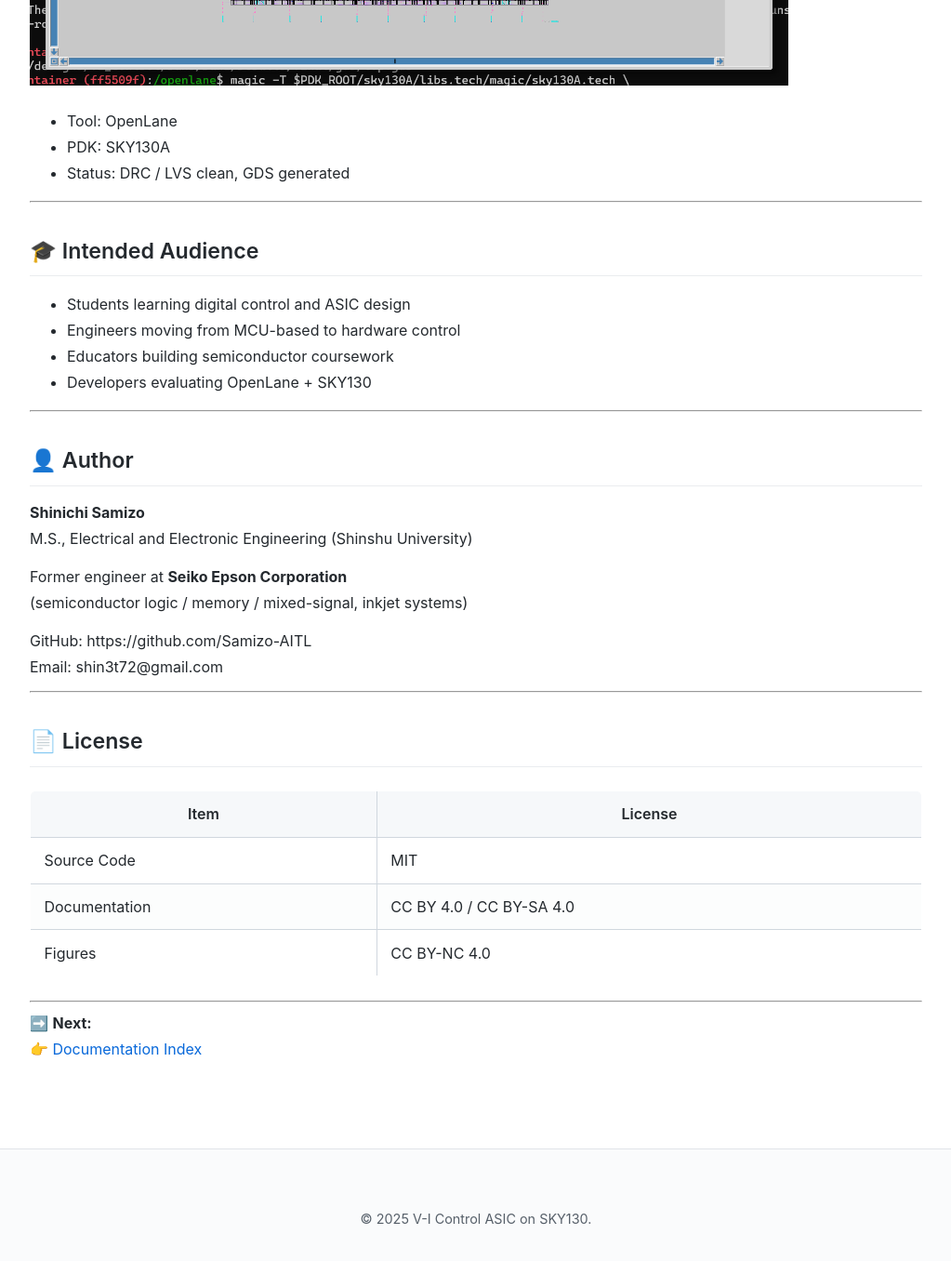
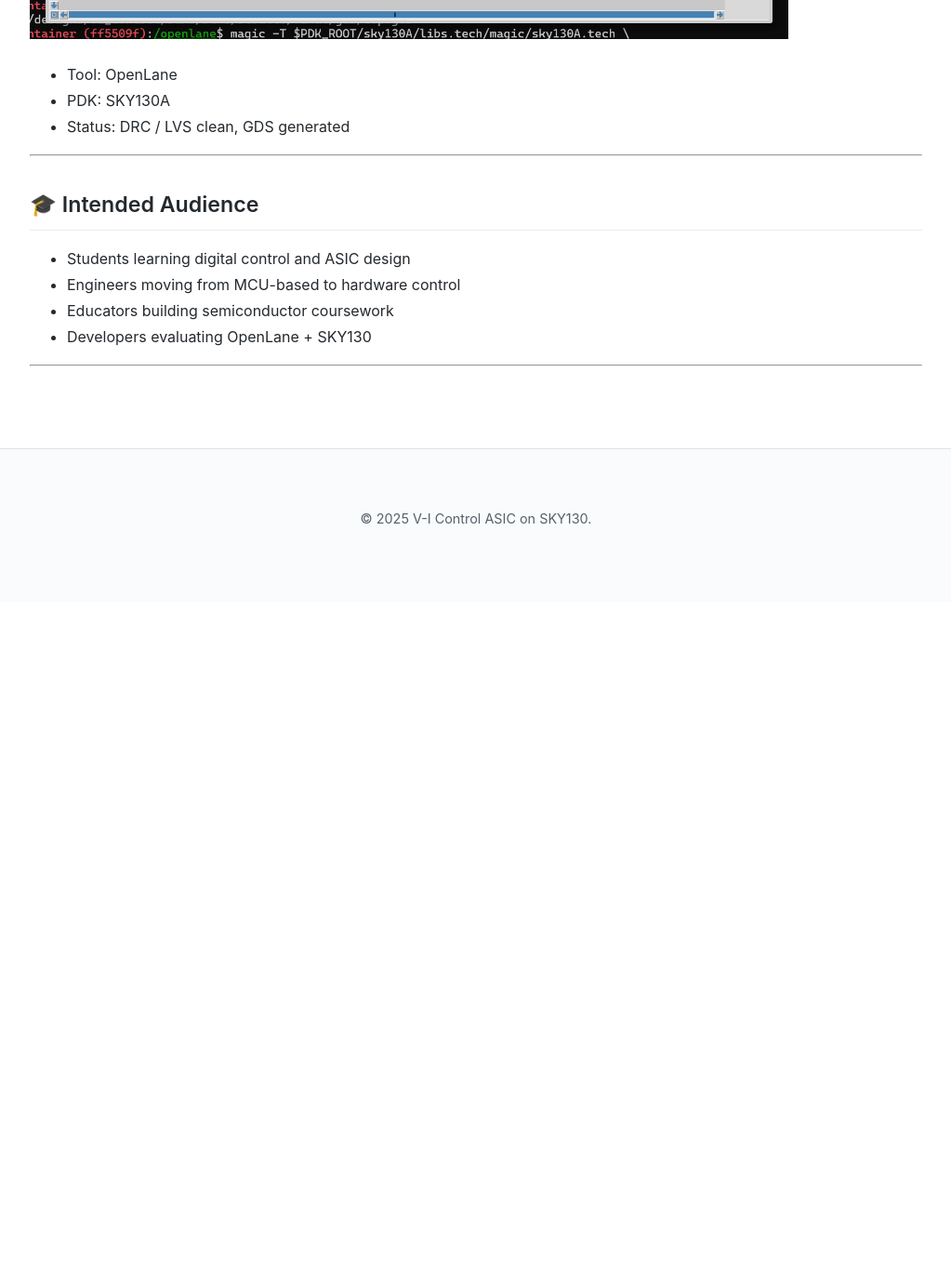
Before and after one commit to Samizo-AITL/vi-control-asic-sky130, a Jekyll site: the page built from index.md, in a window 1280 px wide and 1400 px high, scrolled down 3791 px. Shown: the top 1356 px of the window at 93% size, without its empty margins (128-1151 px from the left). Built offline with Jekyll 4.4.1, drawn with Linux system fonts in a browser that asks for light colours; after the commit the page ends 4438 px from its top, so only the background shows below that; some of the changed text lies outside the part shown.

Commit message:
Update index.md

```diff
--- a/index.md
+++ b/index.md
@@ -145,29 +144,3 @@ This reflects **real-world ASIC development practice**.
 - Developers evaluating OpenLane + SKY130
 
 ---
-
-## 👤 Author
-
-**Shinichi Samizo**
-M.S., Electrical and Electronic Engineering (Shinshu University)
-
-Former engineer at **Seiko Epson Corporation**
-(semiconductor logic / memory / mixed-signal, inkjet systems)
-
-GitHub: https://github.com/Samizo-AITL
-Email: shin3t72@gmail.com
-
----
-
-## 📄 License
-
-| Item | License |
-|------|---------|
-| Source Code | MIT |
-| Documentation | CC BY 4.0 / CC BY-SA 4.0 |
-| Figures | CC BY-NC 4.0 |
-
----
-
-➡️ **Next:**
-👉 [Documentation Index](docs/index.md)
```
Also changed, not shown: other parts of index.md (+3 -4 lines).
